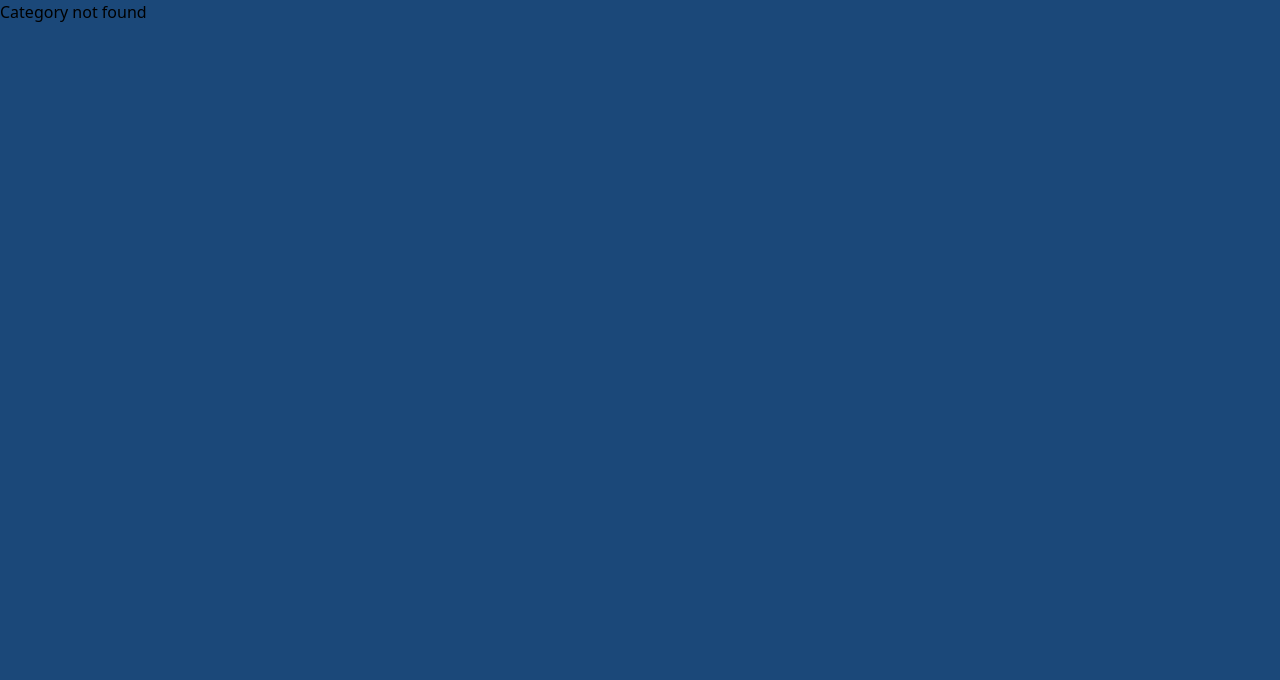
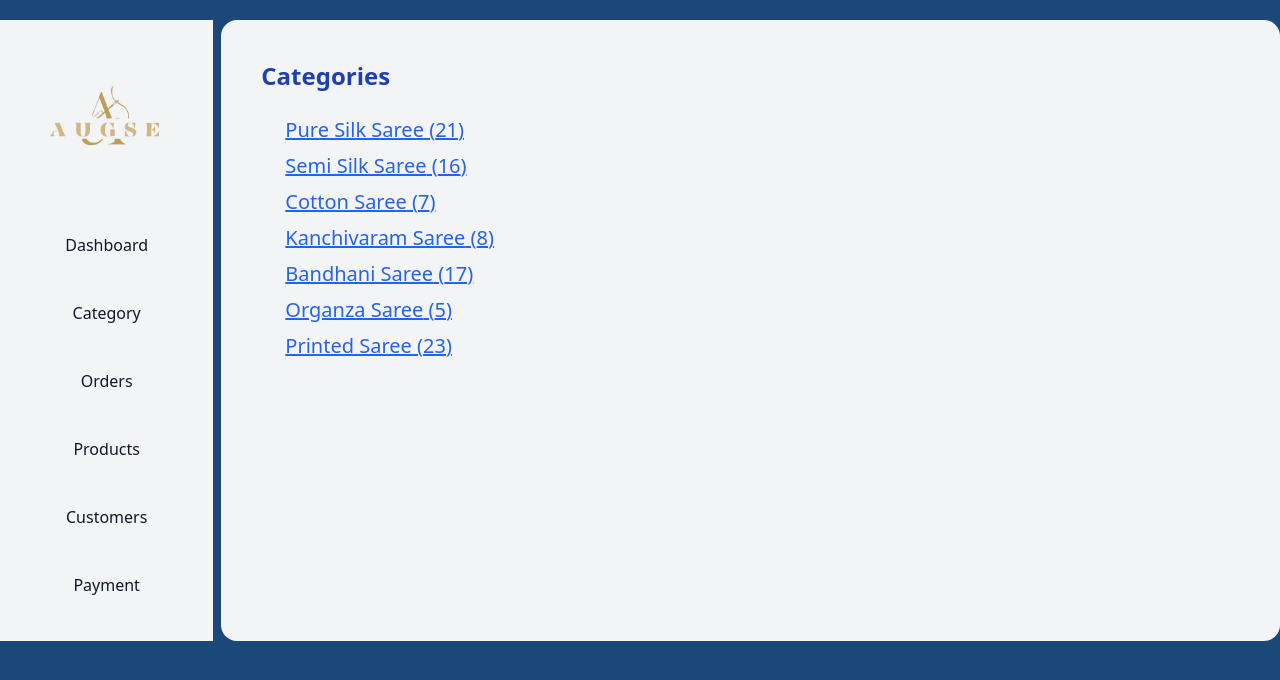
Before and after one commit to braceletProductions/augse-dashboard, a Next.js app: page /category/categories in a window 1280 px wide. Before the commit this address had no page. Shown: the top 680 px of the page. Built offline with nearby package versions, Linux system fonts and the light colour scheme.

Commit message:
categories page rendering  selected category page

```diff
--- /dev/null
+++ b/src/pages/category/categories.jsx
@@ -0,0 +1,103 @@
+import Sidebar from "@/components/Sidebar";
+import React from "react";
+import { Doughnut, Bar } from "react-chartjs-2";
+import categoryData from "@/tempData/categoryData";
+import orderData from "@/tempData/orderData";
+import doughnutData from "@/tempData/dougnutData";
+import barData from "@/tempData/barData";
+import Link from "next/link";
+
+import {
+  Chart as ChartJS,
+  CategoryScale,
+  LinearScale,
+  Title,
+  Tooltip,
+  Legend,
+  BarElement,
+} from "chart.js";
+
+ChartJS.register(
+  CategoryScale,
+  LinearScale,
+  Title,
+  Tooltip,
+  Legend,
+  BarElement
+);
+
+const calculatePercentage = (value, total) =>
+  ((value / total) * 100).toFixed(2);
+
+const Orders = () => {
+  const totalOrders =
+    orderData.canceled +
+    orderData.returned +
+    orderData.delivered +
+    orderData.shipped +
+    orderData.pending;
+
+  const doughnutOptions = {
+    plugins: {
+      tooltip: {
+        callbacks: {
+          label: (context) => {
+            const value = context.raw;
+            const percentage = calculatePercentage(value, totalOrders);
+            const label = context.label || "";
+            return `${label}: ${value} (${percentage}%)`;
+          },
+          title: () => null, // Remove the default title (category label)
+        },
+      },
+    },
+    cutout: "55%",
+    responsive: true,
+  };
+
+  const barOptions = {
+    scales: {
+      x: {
+        grid: {
+          display: false,
+        },
+      },
+      y: {
+        beginAtZero: true,
+        suggestedMax: 25,
+        tricks: {
+          stepSize: 5,
+        },
+      },
+    },
+  };
+
+  return (
+    <div className="flex mt-5">
+      <Sidebar />
+
+      <div className="flex-grow bg-gray-100  ml-2 rounded-2xl pr-10 pl-10 pt-10 relative">
+        <h1 className="text-blue-800 font-bold  text-2xl">Categories</h1>
+        {/* Display product names and counts */}
+        <div className="text-blue-400 text-xl p-6 rounded-xl mb-6">
+          <ul>
+            {categoryData.map((category) => (
+              <li key={category.categoryId} className="mb-2">
+                <Link
+                  href={`/product/${category.categoryId}`} // Adjust the link based on your route
+                  passHref
+                >
+                  <p className="text-blue-600 hover:text-blue-900 underline">
+                    {category.category} ({category.count})
+                  </p>
+                </Link>
+              </li>
+            ))}
+          </ul>
+        </div>
+      </div>
+    </div>
+  );
+};
+
+export default Orders;
```
